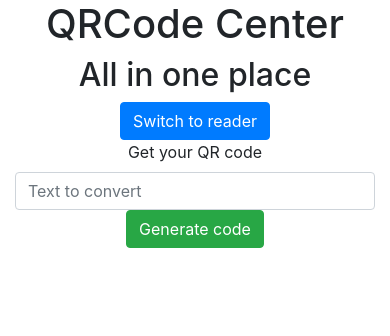
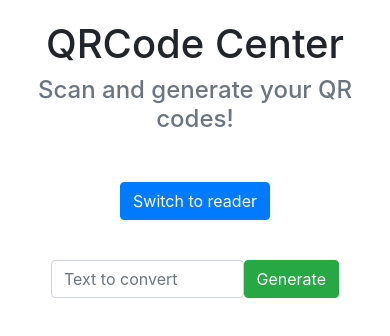
Before and after one commit to mizuris/qr-code-generator, a React (Create React App) app: page / in a window 390 px wide. Shown: the top 336 px of the page. Built offline with nearby package versions, Linux system fonts and the light colour scheme; the HTML template or start-up script is replaced by a standard one.

Commit message:
Set responsive styles. Add classes and displays

```diff
--- a/src/App.css
+++ b/src/App.css
@@ -1,3 +1,18 @@
 .App {
   text-align: center;
+  width: 100%;
+  height: 100vh;
 }
+
+.App-content {
+  height: 50%;
+}
+
+.App-header {
+  margin-bottom: 20px;
+  padding: 20px;
+}
+
+.switch-button {
+  margin-bottom: 40px;
+}
--- a/src/App.tsx
+++ b/src/App.tsx
@@ -17,12 +17,12 @@ function App() {
     <div className="App">
       <header className="App-header">
         <h1>QRCode Center</h1>
-        <h2>All in one place</h2>
+        <h4 className="text-muted">Scan and generate your QR codes!</h4>
       </header>
-      <Button onClick={() => switchDisplay()}>
+      <Button className="switch-button" onClick={() => switchDisplay()}>
         Switch to {displayComponent === "generator" ? "reader" : "generator"}
       </Button>
-      <Container>
+      <Container className="App-content">
         <Row>
           {displayComponent === "generator" ? (
             <Col>
--- a/src/Components/CodeGenerator.css
+++ b/src/Components/CodeGenerator.css
@@ -1,7 +1,15 @@
-.reader-container {
-    flex-direction: column;
+.generator-form {
+  width: 80%;
+  display: flex;
+  align-items: center;
+  justify-content: space-evenly;
 }
 
-.reader-content {
+.generator-result {
+    margin-top: 50px;
     width: 100%;
 }
+
+.generator-result-img {
+    width: 60%;
+}
--- a/src/Components/CodeGenerator.tsx
+++ b/src/Components/CodeGenerator.tsx
@@ -22,8 +22,7 @@ function CodeGenerator() {
 
   return (
     <div className="generator-container">
-      <Form className="generator-form" onSubmit={handleSubmit}>
-        <Form.Label>Get your QR code</Form.Label>
+      <Form className="generator-form ml-auto mr-auto" onSubmit={handleSubmit}>
         <Form.Control
           className="generator-input"
           type="text"
@@ -31,14 +30,16 @@ function CodeGenerator() {
           placeholder="Text to convert"
           onChange={(e) => setQrText(e.target.value)}
         />
-        <Button type="submit" variant="success">
-          Generate code
+        <Button className="generator-button" type="submit" variant="success">
+          Generate
         </Button>
       </Form>
       {qrUrl ? (
-        <a href={qrUrl} download={qrText}>
-          <img className="generator-result" src={qrUrl} alt={qrText} />
-        </a>
+        <div className="generator-result">
+          <a href={qrUrl} download={qrText}>
+            <img className="generator-result-img" src={qrUrl} alt={qrText} />
+          </a>
+        </div>
       ) : (
         ""
       )}
--- a/src/Components/CodeReader.css
+++ b/src/Components/CodeReader.css
@@ -1,5 +1,8 @@
-.reader-container {
-  display: flex;
-  align-items: center;
-  justify-content: center;
+.reader-content {
+  width: 60%;
 }
+
+.reader-result-text {
+  color: blue;
+  font-weight: 700;
+}
--- a/src/Components/CodeReader.tsx
+++ b/src/Components/CodeReader.tsx
@@ -7,11 +7,11 @@ function CodeReader() {
     error: "",
   });
 
-  const [options, setOptions] = useState({
+  const options = {
     legacyMode: false,
     resolution: 600,
     delay: 500,
-  });
+  };
 
   const handleScan = (data: string | null) => {
     if (data) {
@@ -25,25 +25,16 @@ function CodeReader() {
 
   return (
     <div className="reader-container">
-      <div className="reader-options">
-        <label htmlFor="resolution">Set resolution</label>
-        <input
-          name="resolution"
-          type="number"
-          value={options.resolution}
-          min="100"
-          max="1000"
-          step="10"
-          onChange={(e) =>
-            setOptions({
-              ...options,
-              [e.target.name]: parseInt(e.target.value),
-            })
-          }
-        />
-      </div>
+      {scan.result ? (
+        <div className="reader-result">
+          <h6 className="text-muted">Scanned code message:</h6>
+          <p className="reader-result-text">{scan.result}</p>
+        </div>
+      ) : (
+        ""
+      )}
       <QrReader
-        className="reader-content"
+        className="reader-content ml-auto mr-auto"
         legacyMode={options.legacyMode}
         resolution={options.resolution}
         delay={options.delay}
@@ -51,7 +42,6 @@ function CodeReader() {
         onScan={handleScan}
         onError={handleError}
       />
-      <p className="reader-result">Scanned code result: {scan.result}</p>
     </div>
   );
 }
--- a/src/index.css
+++ b/src/index.css
@@ -8,8 +8,6 @@ body {
     sans-serif;
   -webkit-font-smoothing: antialiased;
   -moz-osx-font-smoothing: grayscale;
-  width: 100%;
-  height: 100vh;
 }
 
 code {
```
